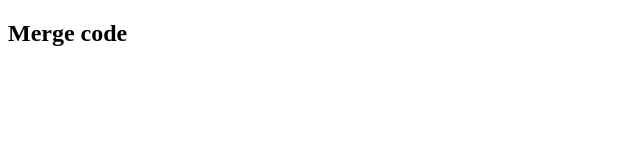
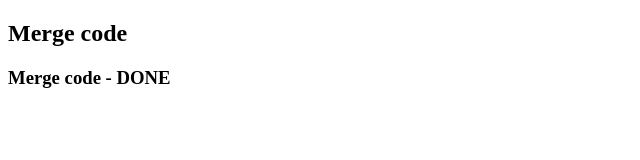
Before and after one commit to MeiCloudie/demo_git, a plain HTML site: page index.html in a window 1280 px wide. Shown: the whole page, without its empty margins (0-640 px from the left). Drawn offline with Linux system fonts and the light colour scheme.

Commit message:
merge code done

```diff
--- a/index.html
+++ b/index.html
@@ -7,5 +7,6 @@
   </head>
   <body>
     <h2>Merge code</h2>
+    <h3>Merge code - DONE</h3>
   </body>
 </html>
```
